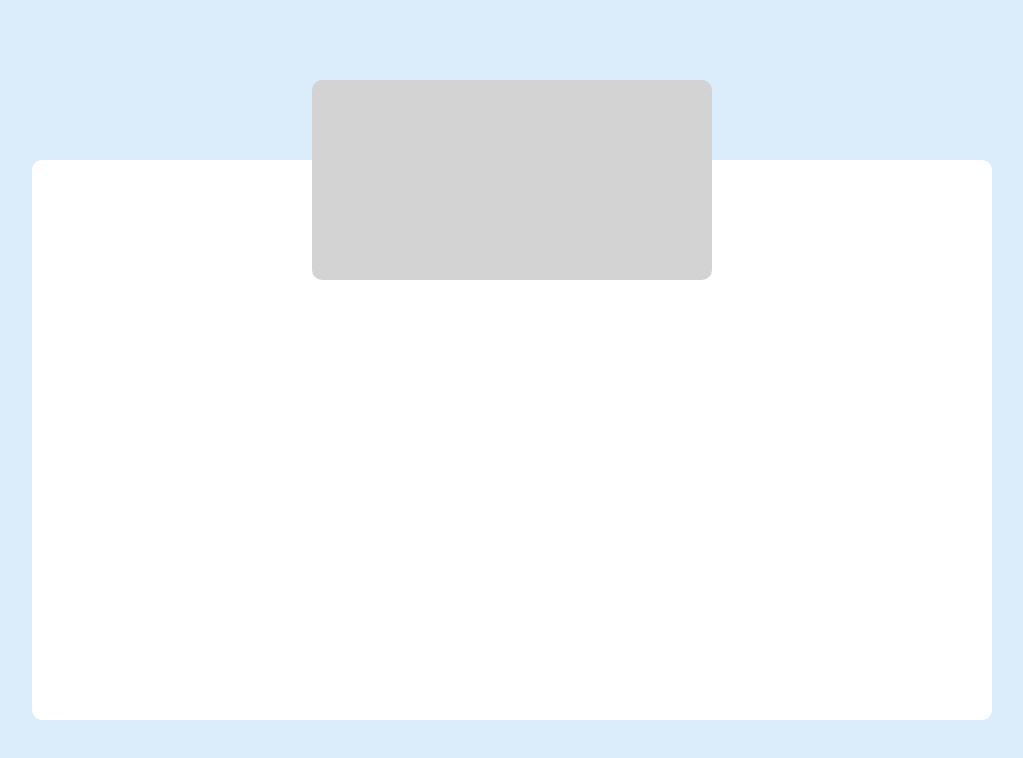
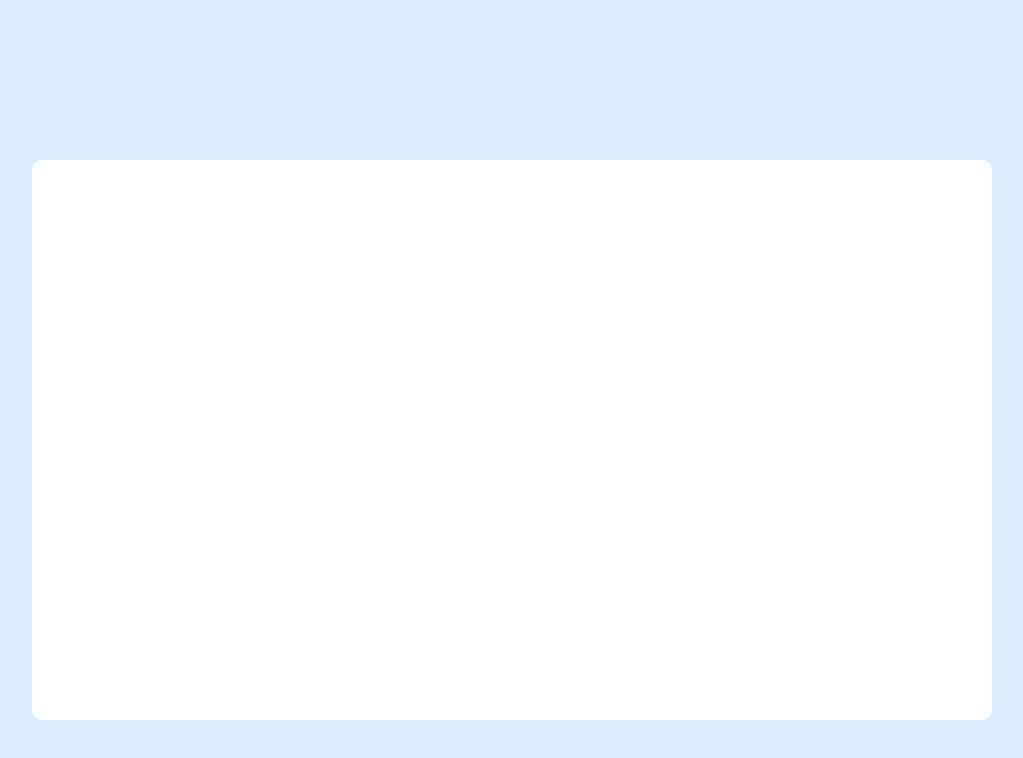
Before and after one commit to priyam009/credit-card-form, a React (Create React App) app: page / in a window 1280 px wide. Shown: the top 758 px of the page, without its empty margins (128-1151 px from the left). Built offline with nearby package versions, Linux system fonts and the light colour scheme.

Commit message:
Remove color from Card Image Div

```diff
--- a/src/App.css
+++ b/src/App.css
@@ -6,7 +6,7 @@
 }
 
 .card {
-  background-color: lightgray;
+  /* background-color: lightgray; */
   height: 200px;
   width: 400px;
   top: 10%;
```
